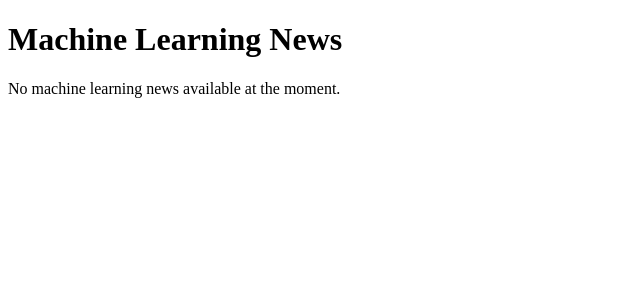
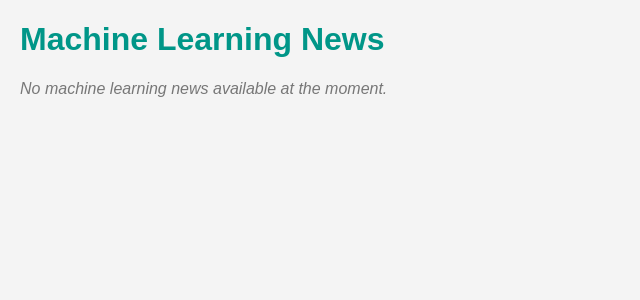
Before and after one commit to Agnes-Kalunda/web-scraping, a Django app: template webScrapingApp/templates/main.html in a window 1280 px wide. Shown: the top 300 px of the page, without its empty margins (0-640 px from the left). Run offline with Django 4.2, Linux system fonts and the light colour scheme; the template is opened without the code that fills it, so the values that code supplies are empty.

Commit message:
styled template

```diff
--- a/webScrapingApp/templates/main.html
+++ b/webScrapingApp/templates/main.html
@@ -1,10 +1,41 @@
-
+<!-- newsapp/templates/main.html -->
 <!DOCTYPE html>
 <html lang="en">
 <head>
     <meta charset="UTF-8">
     <meta name="viewport" content="width=device-width, initial-scale=1.0">
     <title>Machine Learning News</title>
+
+    <style>
+        body {
+            font-family: 'Arial', sans-serif;
+            background-color: #f4f4f4;
+            color: #333;
+            margin: 20px;
+        }
+
+        h1 {
+            color: #009688;
+        }
+
+        ul {
+            list-style-type: none;
+            padding: 0;
+        }
+
+        li {
+            margin: 10px 0;
+            padding: 10px;
+            background-color: #fff;
+            border-radius: 5px;
+            box-shadow: 0 0 5px rgba(0, 0, 0, 0.1);
+        }
+
+        p {
+            font-style: italic;
+            color: #777;
+        }
+    </style>
 </head>
 <body>
     <h1>Machine Learning News</h1>
--- a/webScrapingApp/urls.py
+++ b/webScrapingApp/urls.py
@@ -2,5 +2,5 @@ from django.urls import path
 from .views import *
 
 urlpatterns = [
-    path('get_machine_learning_news/', get_machine_learning_news, name='get_machine_learning_news'),
+    path('', get_machine_learning_news, name='get_machine_learning_news'),
 ]
--- a/webScrapingApp/views.py
+++ b/webScrapingApp/views.py
@@ -6,14 +6,13 @@ from bs4 import BeautifulSoup
 from plyer import notification
 
 def get_machine_learning_news(request):
-    location = "en-KE"  # Set the location code for Nairobi
+    location = "en-KE"
     url = f"https://news.google.com/search?q=machine+learning&hl={location}"
     response = requests.get(url)
 
     if response.status_code == 200:
         soup = BeautifulSoup(response.content, 'html.parser')
-        # Extract and process news articles
-        # For simplicity, let's just extract titles for demonstration
+
         news_titles = [item.text for item in soup.find_all('h3')]
         return render(request, 'main.html', {'news_titles': news_titles})
     else:
```
